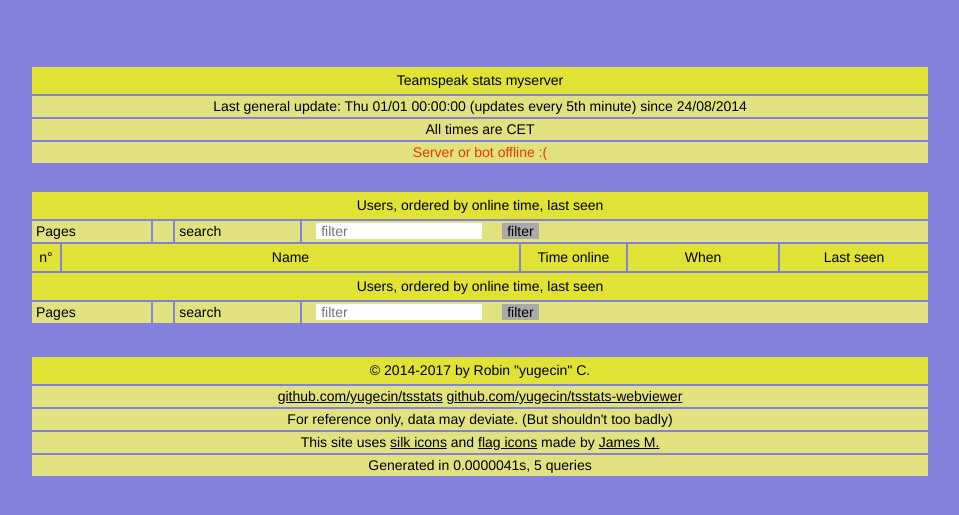
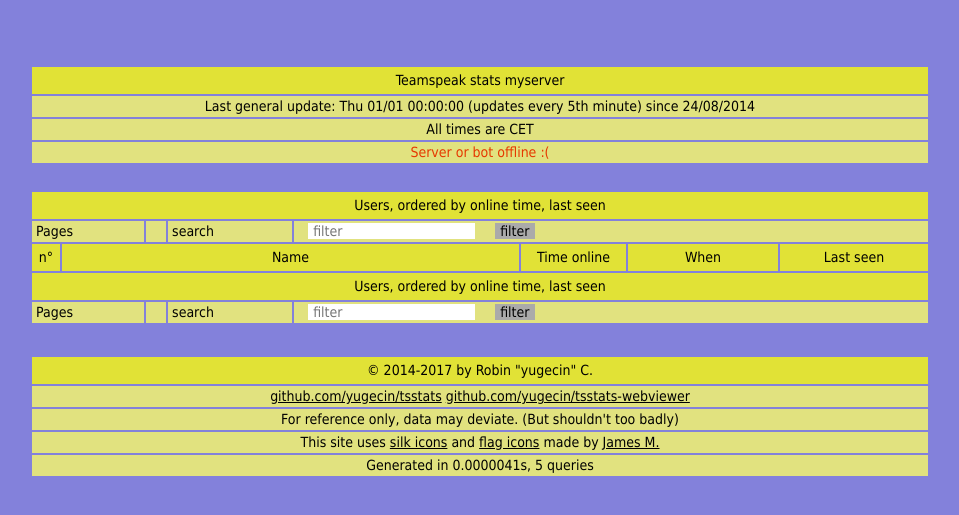
Before and after one commit to yugecin/tsstats-webviewer, a PHP site: page / in a window 1280 px wide. Shown: the part 31-546 px from the top of the page, without its empty margins (160-1119 px from the left). Run offline with PHP 8.4, Linux system fonts and the light colour scheme; data that the repository does not hold is empty.

Commit message:
change fonts

```diff
--- a/reset.css
+++ b/reset.css
@@ -8,7 +8,7 @@ html,body,div,span,object,iframe,h1,h2,h3,h4,h5,h6,p,blockquote,pre,a,abbr,acron
 	border: 0;
 	font-size: 100%;
 	font-weight: normal;
-	font-family: "Helvetica", Tahoma, "Segoe UI", "Open Sans", "DejaVu Sans", sans-serif;
+	font-family: Tahoma, "Segoe UI", "Open Sans", "DejaVu Sans", sans-serif;
 	vertical-align: baseline;
 	outline: 0;
 }
--- a/style.css
+++ b/style.css
@@ -1,5 +1,4 @@
 body {
-	font-family: "Helvetica Neue",Helvetica,Arial,Sans-Serif;
 	background: #8381db;
 }
 
```
